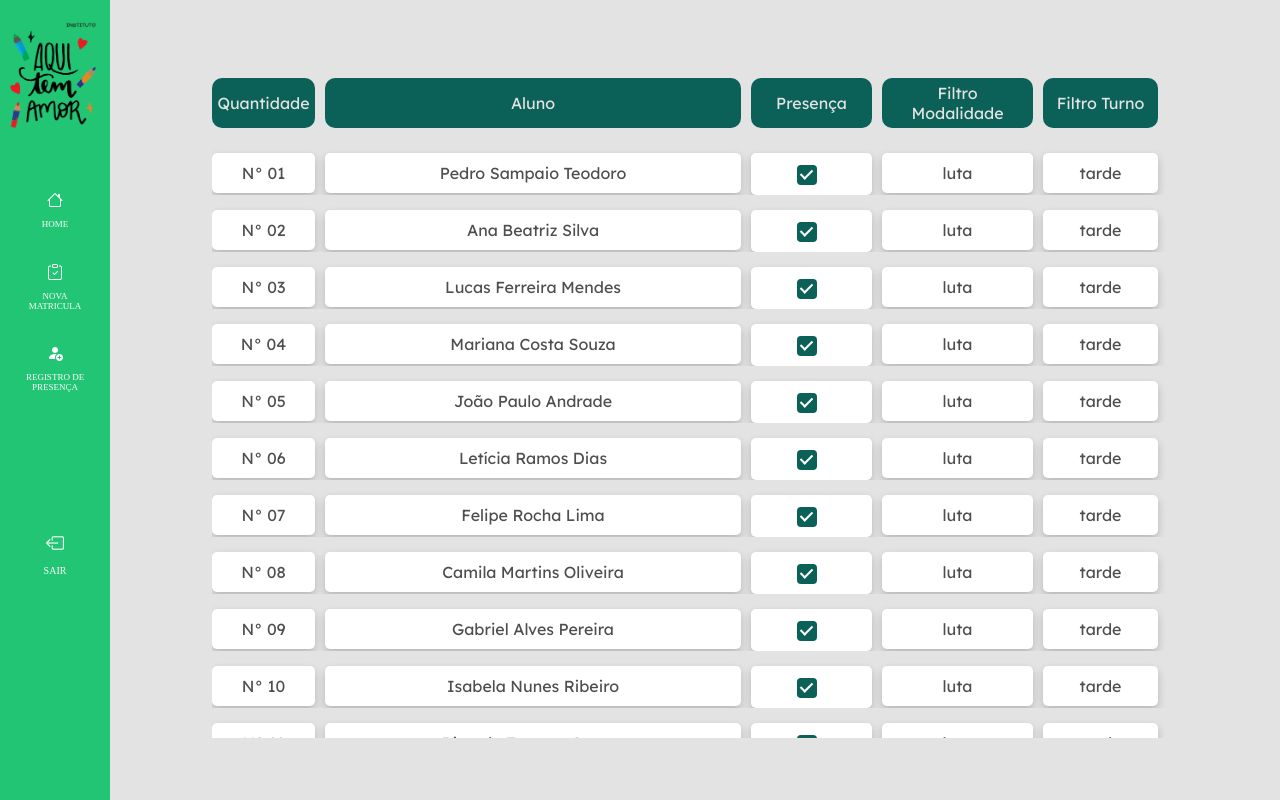
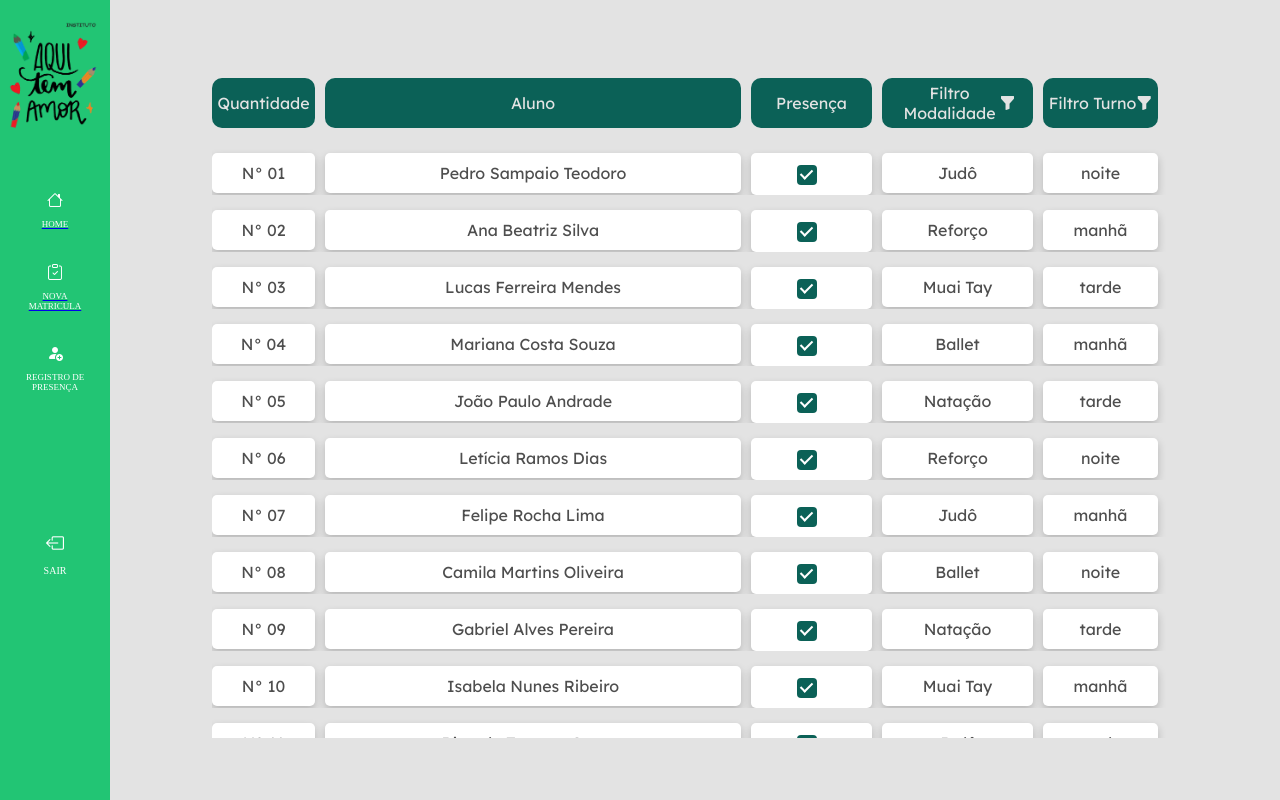
Before and after one commit to helenojose/aquiTemAmor, a Vue app: page /#/frequenciaAtividade in a window 1280 px wide. Built offline with nearby package versions, Linux system fonts and the light colour scheme.

Commit message:
major changes in many screens

```diff
--- a/src/components/FrequenciaAtividade/frequenciaAtividade.vue
+++ b/src/components/FrequenciaAtividade/frequenciaAtividade.vue
@@ -23,21 +23,59 @@
       </div>
 
       <div class="coluna">
-        <div class="rotulo">
+        <div @click="FrequenciaAtividade.togglePopModalidade" style="position: relative; cursor: pointer;" class="rotulo">
           <span class="innerTextRotulo">Filtro Modalidade</span>
+          <i class="bi bi-funnel-fill"></i>
+
+          <div v-if="isOpenModalidade" class="filterPopUpModalidade">
+            <div class="InsidefilterPopUpModalidade">
+              <div @click="FrequenciaAtividade.setFilter('Reforço', turnoFilter)">
+                Reforço
+              </div>
+              <div @click="FrequenciaAtividade.setFilter('Muai Tay', turnoFilter)">
+                Muai Tay
+              </div>
+              <div @click="FrequenciaAtividade.setFilter('Natação', turnoFilter)" >
+                Natação
+              </div>
+              <div @click="FrequenciaAtividade.setFilter('Ballet', turnoFilter)" >
+                Ballet
+              </div>
+              <div @click="FrequenciaAtividade.setFilter('Judô', turnoFilter)" >
+                Judô
+              </div>
+            </div>
+          </div>
+
         </div>
       </div>
 
       <div class="coluna">
-        <div class="rotulo">
+        <div @click="FrequenciaAtividade.togglePopTurno" style="position: relative; cursor: pointer;" class="rotulo">
           <span class="innerTextRotulo">Filtro Turno</span>
+          <i class="bi bi-funnel-fill"></i>
+
+          <div v-if="isOpenTurno" class="filterPopUpTurno">
+            <div class="InsidefilterPopUpTurno">
+              <div @click="FrequenciaAtividade.setFilter(modalidadeFilter,'manhã')">
+                Manhã
+              </div>
+              <div @click="FrequenciaAtividade.setFilter(modalidadeFilter,'tarde')">
+                Tarde
+              </div>
+              <div @click="FrequenciaAtividade.setFilter(modalidadeFilter,'noite')" >
+                Noite
+              </div>
+            </div>
+          </div>
+
         </div>
       </div>
     </div>
 
     <!-- Iterando sobre os dados de cada aluno -->
     <div class="scrollArea">
-      <div v-for="(aluno, index) in dataAlunos" :key="index" class="insideContainer">
+      <div v-for="(aluno, index) in alunos" :key="index" class="insideContainer">
 
         <!-- Colunas para cada dado do aluno -->
         <div class="coluna">
@@ -102,15 +140,98 @@
   import { ref } from 'vue';
   import Menu from '../sideBar/menu.vue';
   import { useFrequenciaAtividade } from './frequenciaAtividadeStore';
-import { storeToRefs } from 'pinia';
+  import { storeToRefs } from 'pinia';
 
 
   const FrequenciaAtividade = useFrequenciaAtividade();
-  const { dataAlunos, alunosModificados } = storeToRefs(FrequenciaAtividade);
+  const { dataAlunos, alunosModificados, isOpenModalidade, modalidadeFilter, alunos, isOpenTurno, turnoFilter } = storeToRefs(FrequenciaAtividade);
 
 </script>
 
 <style scoped>
+
+
+  .InsidefilterPopUpTurno div:hover{
+    background-color: #4e4e4e;
+    color: white;
+  }
+
+  .InsidefilterPopUpModalidade div:hover{
+    background-color: #4e4e4e;
+    color: white;
+  }
+
+  .InsidefilterPopUpTurno div{
+    width: 100%;
+    display: flex;
+    align-items: center;
+    justify-content: center;
+    border-bottom: solid 1px #4e4e4e;
+    text-align: center;
+    text-wrap: nowrap;
+    margin-left: 10px;
+    margin-right: 10px;
+    cursor: pointer;
+  }
+
+  .InsidefilterPopUpModalidade div{
+    width: 100%;
+    display: flex;
+    align-items: center;
+    justify-content: center;
+    border-bottom: solid 1px #4e4e4e;
+    text-align: center;
+    text-wrap: nowrap;
+    margin-left: 10px;
+    margin-right: 10px;
+    cursor: pointer;
+  }
+
+  .InsidefilterPopUpTurno{
+    border-radius: 10px;
+    display: flex;
+    justify-content: center;
+    font-family: lexend;
+    background-color: white;
+    color: #4e4e4e;
+    gap: 10px;
+    flex-direction: column;
+    align-items: center;
+    padding-top: 15px;
+    padding-bottom: 15px;
+  }
+
+  .InsidefilterPopUpModalidade{
+    border-radius: 10px;
+    display: flex;
+    justify-content: center;
+    font-family: lexend;
+    background-color: white;
+    color: #4e4e4e;
+    gap: 10px;
+    flex-direction: column;
+    align-items: center;
+    padding-top: 15px;
+    padding-bottom: 15px;
+  }
+  .filterPopUpTurno{
+    max-height: 350px;
+    max-width: 180px;
+    position: absolute;
+    top: -50px;
+    left: 100px;
+    box-shadow: 0 4px 8px rgba(0, 0, 0, 0.2);
+  }
+  .filterPopUpModalidade{
+    max-height: 350px;
+    max-width: 180px;
+    position: absolute;
+    top: -50px;
+    left: 100px;
+    box-shadow: 0 4px 8px rgba(0, 0, 0, 0.2);
+    z-index: 999;
+  }
+
   .tittle{
     margin: 0;
   }
@@ -238,4 +359,5 @@ import { storeToRefs } from 'pinia';
   display: block;
 }
 
+
 </style>
--- a/src/components/FrequenciaAtividade/frequenciaAtividadeStore.js
+++ b/src/components/FrequenciaAtividade/frequenciaAtividadeStore.js
@@ -4,42 +4,74 @@ import { ref } from "vue";
 export const useFrequenciaAtividade = defineStore('FrequenciaAtividade', ()=>{
 
   const dataAlunos = ref([
-    { nomeAluno: "Pedro Sampaio Teodoro", presenca: true, modalidade: "luta", turno: "tarde" },
-    { nomeAluno: "Ana Beatriz Silva", presenca: true, modalidade: "luta", turno: "tarde" },
-    { nomeAluno: "Lucas Ferreira Mendes", presenca: true, modalidade: "luta", turno: "tarde" },
-    { nomeAluno: "Mariana Costa Souza", presenca: true, modalidade: "luta", turno: "tarde" },
-    { nomeAluno: "João Paulo Andrade", presenca: true, modalidade: "luta", turno: "tarde" },
-    { nomeAluno: "Letícia Ramos Dias", presenca: true, modalidade: "luta", turno: "tarde" },
-    { nomeAluno: "Felipe Rocha Lima", presenca: true, modalidade: "luta", turno: "tarde" },
-    { nomeAluno: "Camila Martins Oliveira", presenca: true, modalidade: "luta", turno: "tarde" },
-    { nomeAluno: "Gabriel Alves Pereira", presenca: true, modalidade: "luta", turno: "tarde" },
-    { nomeAluno: "Isabela Nunes Ribeiro", presenca: true, modalidade: "luta", turno: "tarde" },
-    { nomeAluno: "Ricardo Tavares Gomes", presenca: true, modalidade: "luta", turno: "tarde" },
-    { nomeAluno: "Amanda Lopes Fernandes", presenca: true, modalidade: "luta", turno: "tarde" },
-    { nomeAluno: "Bruno Cardoso Leal", presenca: true, modalidade: "luta", turno: "tarde" },
-    { nomeAluno: "Juliana Moura Braga", presenca: true, modalidade: "luta", turno: "tarde" },
-    { nomeAluno: "Caio Augusto Pires", presenca: true, modalidade: "luta", turno: "tarde" },
-    { nomeAluno: "Raquel Menezes Duarte", presenca: true, modalidade: "luta", turno: "tarde" },
-    { nomeAluno: "Thiago Neves Rocha", presenca: true, modalidade: "luta", turno: "tarde" },
-    { nomeAluno: "Yasmin Figueiredo Lopes", presenca: true, modalidade: "luta", turno: "tarde" },
-    { nomeAluno: "Danilo Monteiro Lima", presenca: true, modalidade: "luta", turno: "tarde" },
-    { nomeAluno: "Bianca Azevedo Freitas", presenca: true, modalidade: "luta", turno: "tarde" },
-    { nomeAluno: "Henrique Dias Barbosa", presenca: true, modalidade: "luta", turno: "tarde" },
-    { nomeAluno: "Lorena Martins Cunha", presenca: true, modalidade: "luta", turno: "tarde" },
-    { nomeAluno: "Eduardo Almeida Nunes", presenca: true, modalidade: "luta", turno: "tarde" },
-    { nomeAluno: "Sofia Ribeiro Melo", presenca: true, modalidade: "luta", turno: "tarde" },
-    { nomeAluno: "Vinícius Correia Peixoto", presenca: true, modalidade: "luta", turno: "tarde" },
-    { nomeAluno: "Tainá Rocha Monteiro", presenca: true, modalidade: "luta", turno: "tarde" },
-    { nomeAluno: "Igor Lima Fernandes", presenca: true, modalidade: "luta", turno: "tarde" },
-    { nomeAluno: "Natalia Borges Silva", presenca: true, modalidade: "luta", turno: "tarde" },
-    { nomeAluno: "Rafael Mendes Costa", presenca: true, modalidade: "luta", turno: "tarde" },
-    { nomeAluno: "Elisa Carvalho Ribeiro", presenca: true, modalidade: "luta", turno: "tarde" }
+    { nomeAluno: "Pedro Sampaio Teodoro", presenca: true, modalidade: "Judô", turno: "noite" },
+    { nomeAluno: "Ana Beatriz Silva", presenca: true, modalidade: "Reforço", turno: "manhã" },
+    { nomeAluno: "Lucas Ferreira Mendes", presenca: true, modalidade: "Muai Tay", turno: "tarde" },
+    { nomeAluno: "Mariana Costa Souza", presenca: true, modalidade: "Ballet", turno: "manhã" },
+    { nomeAluno: "João Paulo Andrade", presenca: true, modalidade: "Natação", turno: "tarde" },
+    { nomeAluno: "Letícia Ramos Dias", presenca: true, modalidade: "Reforço", turno: "noite" },
+    { nomeAluno: "Felipe Rocha Lima", presenca: true, modalidade: "Judô", turno: "manhã" },
+    { nomeAluno: "Camila Martins Oliveira", presenca: true, modalidade: "Ballet", turno: "noite" },
+    { nomeAluno: "Gabriel Alves Pereira", presenca: true, modalidade: "Natação", turno: "tarde" },
+    { nomeAluno: "Isabela Nunes Ribeiro", presenca: true, modalidade: "Muai Tay", turno: "manhã" },
+    { nomeAluno: "Ricardo Tavares Gomes", presenca: true, modalidade: "Judô", turno: "tarde" },
+    { nomeAluno: "Amanda Lopes Fernandes", presenca: true, modalidade: "Reforço", turno: "noite" },
+    { nomeAluno: "Bruno Cardoso Leal", presenca: true, modalidade: "Natação", turno: "manhã" },
+    { nomeAluno: "Juliana Moura Braga", presenca: true, modalidade: "Ballet", turno: "tarde" },
+    { nomeAluno: "Caio Augusto Pires", presenca: true, modalidade: "Muai Tay", turno: "manhã" },
+    { nomeAluno: "Raquel Menezes Duarte", presenca: true, modalidade: "Reforço", turno: "tarde" },
+    { nomeAluno: "Thiago Neves Rocha", presenca: true, modalidade: "Natação", turno: "noite" },
+    { nomeAluno: "Yasmin Figueiredo Lopes", presenca: true, modalidade: "Ballet", turno: "manhã" },
+    { nomeAluno: "Danilo Monteiro Lima", presenca: true, modalidade: "Muai Tay", turno: "noite" },
+    { nomeAluno: "Bianca Azevedo Freitas", presenca: true, modalidade: "Judô", turno: "tarde" },
+    { nomeAluno: "Henrique Dias Barbosa", presenca: true, modalidade: "Reforço", turno: "manhã" },
+    { nomeAluno: "Lorena Martins Cunha", presenca: true, modalidade: "Natação", turno: "noite" },
+    { nomeAluno: "Eduardo Almeida Nunes", presenca: true, modalidade: "Judô", turno: "manhã" },
+    { nomeAluno: "Sofia Ribeiro Melo", presenca: true, modalidade: "Muai Tay", turno: "noite" },
+    { nomeAluno: "Vinícius Correia Peixoto", presenca: true, modalidade: "Ballet", turno: "tarde" },
+    { nomeAluno: "Tainá Rocha Monteiro", presenca: true, modalidade: "Reforço", turno: "tarde" },
+    { nomeAluno: "Igor Lima Fernandes", presenca: true, modalidade: "Natação", turno: "manhã" },
+    { nomeAluno: "Natalia Borges Silva", presenca: true, modalidade: "Muai Tay", turno: "noite" },
+    { nomeAluno: "Rafael Mendes Costa", presenca: true, modalidade: "Ballet", turno: "manhã" },
+    { nomeAluno: "Elisa Carvalho Ribeiro", presenca: true, modalidade: "Judô", turno: "tarde" }
   ]);
+  const alunos = ref(dataAlunos.value)
 
   const alunosModificados = ref([]);
+  const isOpenModalidade = ref(false);
+  const isOpenTurno = ref(false);
+  const modalidadeFilter = ref("Reforço");
+  const turnoFilter = ref("manhã");
+
+  const togglePopModalidade = ()=>{
+    isOpenModalidade.value = !isOpenModalidade.value
+  }
+
+  const togglePopTurno = ()=>{
+    isOpenTurno.value = !isOpenTurno.value
+  }
+
+  const setFilter = (modalidade, turno)=>{
+
+    if(modalidadeFilter != "" && turnoFilter != ""){
+      modalidadeFilter.value = modalidade
+      turnoFilter.value = turno
+
+      alunos.value = dataAlunos.value.filter(aluno => aluno.modalidade == modalidadeFilter.value && aluno.turno == turnoFilter.value )
+    }
+
+  }
 
   return {
     dataAlunos,
-    alunosModificados
+    alunosModificados,
+    isOpenModalidade,
+    togglePopModalidade,
+    modalidadeFilter,
+    setFilter,
+    alunos,
+    isOpenTurno,
+    togglePopTurno,
+    turnoFilter
   }
 })
--- a/src/components/login/login.vue
+++ b/src/components/login/login.vue
@@ -41,7 +41,7 @@ function togglePassword() {
 
 function handleLogin() {
   // Aqui você poderia validar usuário/senha antes de redirecionar
-  router.push('/homeSecretaria')
+  router.push('/')
 }
 </script>
 
--- a/src/components/sideBar/menu.vue
+++ b/src/components/sideBar/menu.vue
@@ -6,14 +6,18 @@
               <img src="../../assets/image/Logo.png" alt="">
           </div>
           <div class="menu-content">
+                <router-link to="/">
                   <div class="icone">
                     <i class="bi bi-house"></i>
                     <p>HOME</p>
                   </div>
+                </router-link>
+                <router-link to="cadastro">
                   <div class="icone">
                     <i class="bi bi-clipboard-check"></i>
                     <p>NOVA MATRICULA</p>
                   </div>
+                </router-link>
                 <router-link class="menuText" to="/frequenciaAtividade">
                   <div class="icone">
                     <i class="bi bi-person-fill-add"></i>
```
Also changed, not shown: src/assets/image/filter.svg (added). Lines whose indentation alone changed are shown as unchanged.
